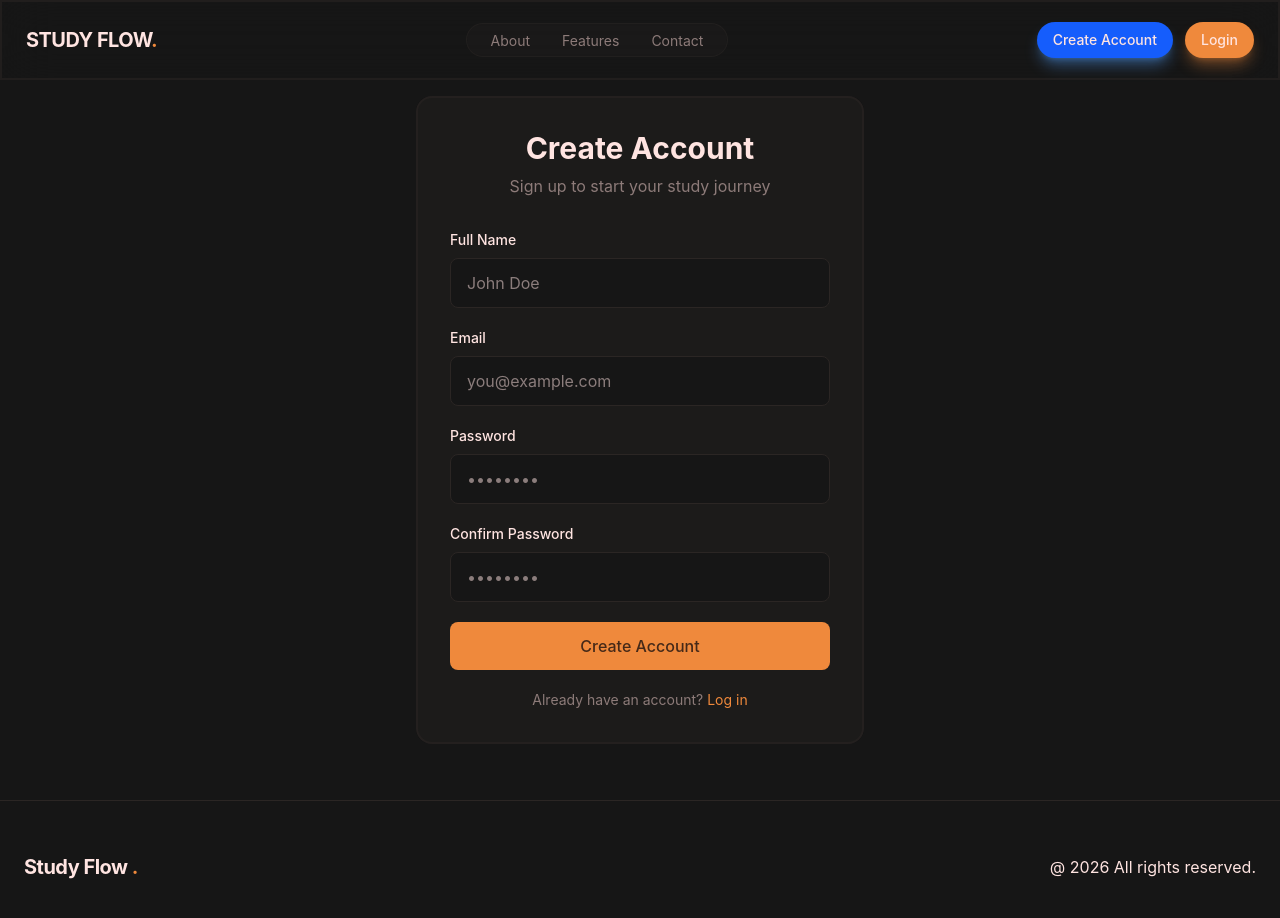
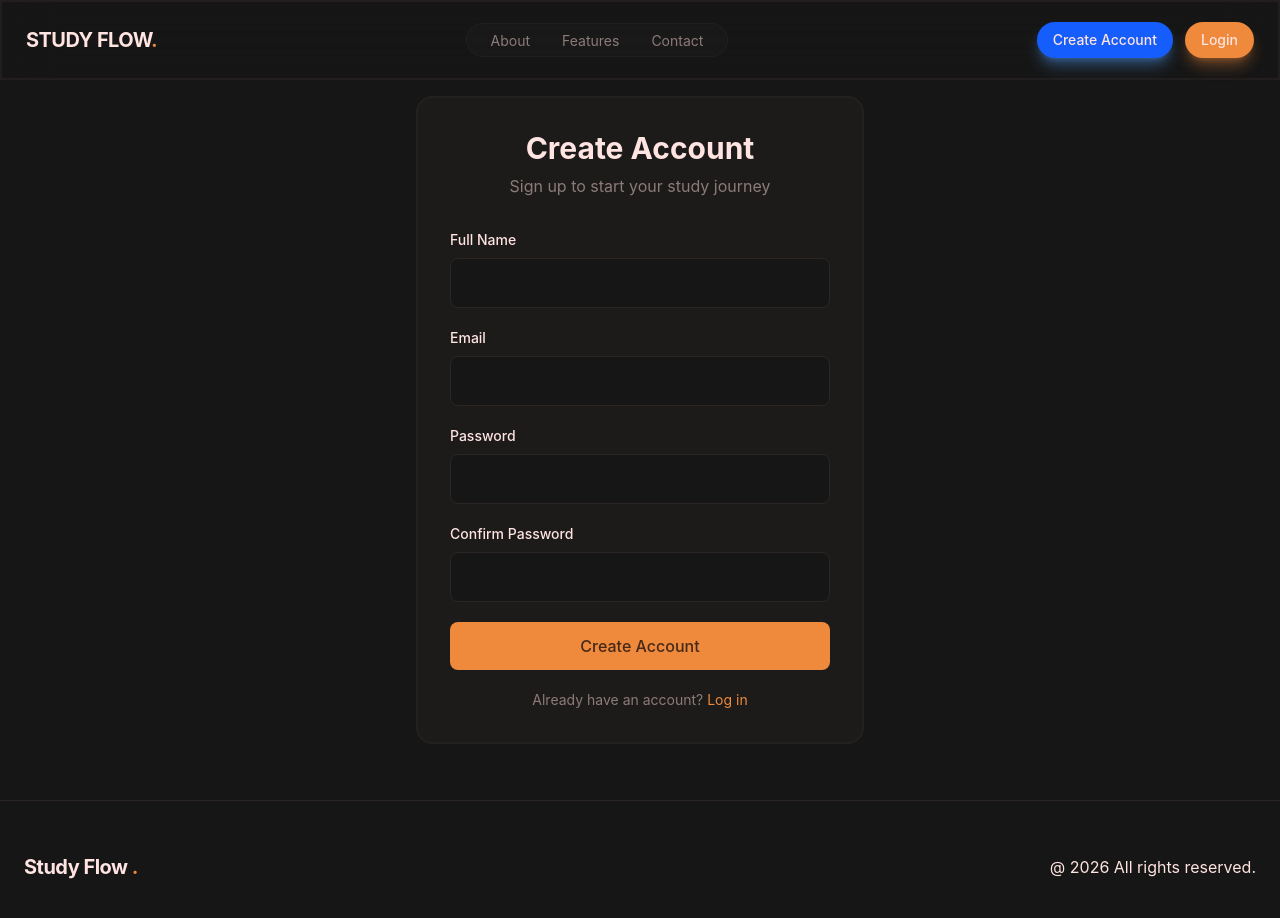
Before and after one commit to MichaelF221/Group-A-Team-Project, a React (Vite) app: page /create-account in a window 1280 px wide. Shown: the top 918 px of the page. Built offline with nearby package versions, Linux system fonts and the light colour scheme.

Commit message:
updated create accountand login page

```diff
--- a/src/sections/CreateAccount.jsx
+++ b/src/sections/CreateAccount.jsx
@@ -18,7 +18,6 @@ export const CreateAccount = () => {
                 type="text"
                 id="fullName"
                 className="w-full px-4 py-3 rounded-lg bg-background border border-border focus:border-primary focus:ring-1 focus:ring-primary outline-none transition"
-                placeholder="John Doe"
                 required
               />
             </div>
@@ -29,7 +28,6 @@ export const CreateAccount = () => {
                 type="email"
                 id="email"
                 className="w-full px-4 py-3 rounded-lg bg-background border border-border focus:border-primary focus:ring-1 focus:ring-primary outline-none transition"
-                placeholder="you@example.com"
                 required
               />
             </div>
@@ -40,7 +38,6 @@ export const CreateAccount = () => {
                 type="password"
                 id="password"
                 className="w-full px-4 py-3 rounded-lg bg-background border border-border focus:border-primary focus:ring-1 focus:ring-primary outline-none transition"
-                placeholder="••••••••"
                 required
               />
             </div>
@@ -51,7 +48,6 @@ export const CreateAccount = () => {
                 type="password"
                 id="confirmPassword"
                 className="w-full px-4 py-3 rounded-lg bg-background border border-border focus:border-primary focus:ring-1 focus:ring-primary outline-none transition"
-                placeholder="••••••••"
                 required
               />
             </div>
--- a/src/sections/Login.jsx
+++ b/src/sections/Login.jsx
@@ -18,7 +18,6 @@ export const Login = () => {
                 type="email"
                 id="email"
                 className="w-full px-4 py-3 rounded-lg bg-background border border-border focus:border-primary focus:ring-1 focus:ring-primary outline-none transition"
-                placeholder="you@example.com"
                 required
               />
             </div>
@@ -29,7 +28,6 @@ export const Login = () => {
                 type="password"
                 id="password"
                 className="w-full px-4 py-3 rounded-lg bg-background border border-border focus:border-primary focus:ring-1 focus:ring-primary outline-none transition"
-                placeholder="••••••••"
                 required
               />
             </div>
```
